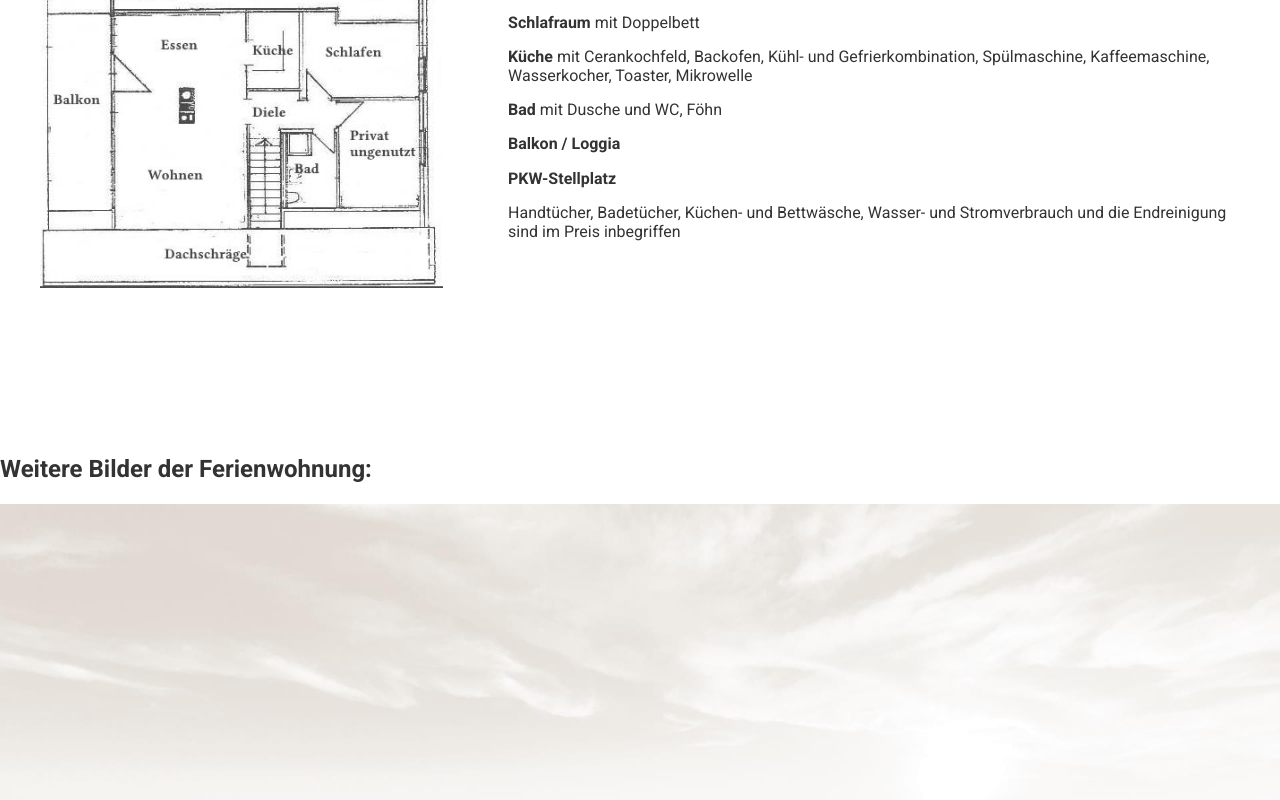
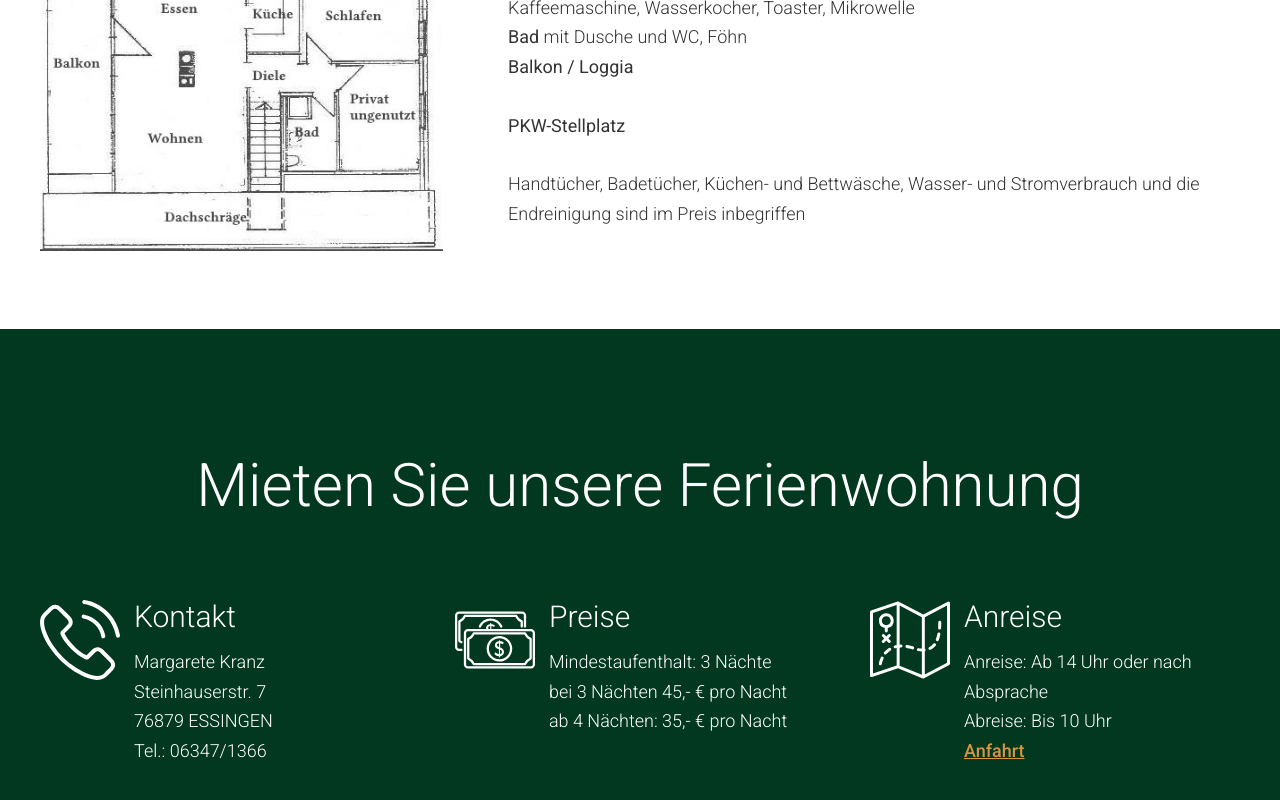
Before and after one commit to kongaman/fewo-kranz, a website: page app/index.html in a window 1280 px wide. Shown: the part 1640-2440 px from the top of the page. Drawn offline with Linux system fonts and the light colour scheme.

Commit message:
Mieten gestylt

```diff
--- a/app/assets/styles/base/_global.css
+++ b/app/assets/styles/base/_global.css
@@ -13,5 +13,5 @@ img {
 }
 
 a {
-  color: $mainGreen;
+  color: $mainOrange;
 }
--- a/app/assets/styles/modules/_feature-item.css
+++ b/app/assets/styles/modules/_feature-item.css
@@ -1,6 +1,7 @@
 .feature-item {
   position: relative;
-  padding-bottom: 2.5rem;
+  margin-bottom: 2rem;
+
 
   @mixin atSmall {
     padding-left: 94px;
@@ -29,4 +30,12 @@
       font-size: 1.875rem;
     }
   }
+
+  &__content {
+    text-align: center;
+
+    @mixin atMedium {
+      text-align: left;
+    }
+  }
 }
--- a/app/assets/styles/modules/_generic-content-container.css
+++ b/app/assets/styles/modules/_generic-content-container.css
@@ -3,15 +3,15 @@
   p {
     font-weight: 300;
     line-height: 1.65;
-    margin: 0 0 1.8rem 0;
 
     @mixin atSmall {
       font-size: 1.125rem;
+      margin: 0 0 1.8rem 0;
     }
   }
 
   p a {
-    font-weight: 700;
+    font-weight: 500;
   }
 
 }
--- a/app/assets/styles/modules/_row.css
+++ b/app/assets/styles/modules/_row.css
@@ -3,7 +3,12 @@
   @mixin clearfix;
 
   &--t-padding {
-    padding-top: 33px;
+    padding-top: 5px;
+
+    @mixin atMedium {
+      padding-top: 10px;
+    }
+
   }
 
   &--gutters {
--- a/app/assets/styles/styles.css
+++ b/app/assets/styles/styles.css
@@ -7,3 +7,6 @@
 @import "modules/_page-section";
 @import "modules/_headline";
 @import "modules/_row";
+@import "modules/_generic-content-container";
+@import "modules/_section-title";
+@import "modules/_feature-item";
--- a/app/index.html
+++ b/app/index.html
@@ -15,10 +15,8 @@
   <nav>
     <ul>
       <li><a href="#ausstattung">Ausstattung</a></li>
-      <li><a href="#preise">Preise</a></li>
-      <li><a href="#anreise">Anreise</a></li>
+      <li><a href="#preise">Kontakt und Preise</a></li>
       <li><a href="#bilder">Bilder</a></li>
-      <li><a href="#kontakt">Kontakt</a></li>
     </ul>
   </nav>
 
@@ -53,21 +51,58 @@
             <img src="assets/images/blauplan.jpg">
           </div>
           <div class="row__medium-8 row__medium-8--smaller row--t-padding">
-            <p><strong>Wohnraum mit Essbereich</strong> mit Schreibtisch, Fernseher, Couch...</p>
-            <p><strong>Schlafraum</strong> mit Doppelbett</p>
-            <p><strong>Küche</strong> mit Cerankochfeld, Backofen, Kühl- und Gefrierkombination, Spülmaschine, Kaffeemaschine, Wasserkocher, Toaster, Mikrowelle</p>
-            <p><strong>Bad</strong> mit Dusche und WC, Föhn</p>
-            <p><strong>Balkon / Loggia</strong></p>
-            <p><strong>PKW-Stellplatz</strong></p>
-            <p>Handtücher, Badetücher, Küchen- und Bettwäsche, Wasser- und Stromverbrauch und die Endreinigung sind im Preis inbegriffen</p>
+            <div class="generic-content-container">
+              <p><strong>Wohnraum mit Essbereich</strong> mit Schreibtisch, Fernseher, Couch...<br>
+              <strong>Schlafraum</strong> mit Doppelbett<br>
+              <strong>Küche</strong> mit Cerankochfeld, Backofen, Kühl- und Gefrierkombination, Spülmaschine, Kaffeemaschine, Wasserkocher, Toaster, Mikrowelle<br>
+              <strong>Bad</strong> mit Dusche und WC, Föhn<br>
+              <strong>Balkon / Loggia</strong></p>
+              <p><strong>PKW-Stellplatz</strong></p>
+              <p>Handtücher, Badetücher, Küchen- und Bettwäsche, Wasser- und Stromverbrauch und die Endreinigung sind im Preis inbegriffen</p>
+            </div>
+
           </div>
         </div>
       </div>
     </div>
   </div>
-
+  <div id="preise" class="page-section page-section--green">
+    <div class="wrapper">
+      <h2 class="section-title">Mieten Sie unsere Ferienwohnung</h2>
+      <div class="row row--gutters-small generic-content-container">
+        <div class="row__medium-4">
+          <div class="feature-item">
+            <img class="feature-item__icon" src="assets/images/icons/phone.svg" alt="">
+            <h3 class="feature-item__title">Kontakt</h3>
+              <p class="feature-item__content">Margarete Kranz<br />
+              Steinhauserstr. 7<br />
+              76879 ESSINGEN<br />
+              Tel.: 06347/1366</p>
+          </div>
+        </div>
+        <div class="row__medium-4">
+          <div class="feature-item">
+            <img class="feature-item__icon" src="assets/images/icons/geld.svg" alt="">
+            <h3 class="feature-item__title">Preise</h3>
+              <p class="feature-item__content">
+                Mindestaufenthalt: 3 Nächte<br />
+                bei 3 Nächten 45,- € pro Nacht<br />
+                ab 4 Nächten: 35,- € pro Nacht
+                </p>
+          </div>
+        </div>
+        <div class="row__medium-4">
+          <div class="feature-item">
+            <img class="feature-item__icon" src="assets/images/icons/map.svg" alt="">
+            <h3 class="feature-item__title">Anreise</h3>
+              <p class="feature-item__content">Anreise: Ab 14 Uhr oder nach Absprache<br />
+              Abreise: Bis 10 Uhr<br />
+              <a href="https://www.google.de/maps/place/Ferienwohnung+Kranz/@49.228465,8.1627934,15z/data=!4m5!3m4!1s0x0:0x4bffcfebe69e1f9b!8m2!3d49.2362277!4d8.167026">Anfahrt</a></p>
+          </div>
+        </div>
+    </div>
+  </div>
   <div id="bilder" class="page-section">
-      <h2>Weitere Bilder der Ferienwohnung:</h2>
         <img src="assets/images/bg-wingert-large.jpg">
     		<img src="assets/images/bad-full.jpg">
         <img src="assets/images/bad-wb.jpg">
@@ -77,33 +112,9 @@
         <img src="assets/images/wz1.jpg">
         <img src="assets/images/wz2.jpg">
   </div>
-  <div id="preise" class="page-section page-section--green">
-    <div class="wrapper">
-      <h2>Preise:</h2>
-       	pro Nacht ab 4 Nächten: 35,- €
-      	bei 3 Nächten 45,- €
-      	Mindestaufenthalt: 3 Nächte
-    </div>
-  </div>
 
-  <div id="anreise" class="page-section page-section--green">
-    <div class="wrapper">
-      ANREISE:Ab 14 Uhr oder nach telefonischer Absprache
-    	ABREISE: Bis 10 Uhr
-      Anfahrt - RoutenplanerLink
-    </div>
-  </div>
 
-  <div id="kontakt" class="page-section page-section--green">
-    <div class="wrapper">
-      <h2>Kontakt</h2>
-        So erreichen Sie Uns
-        Margarete Kranz
-        Steinhauserstr. 7
-        76879 ESSINGEN
-        Tel.: 06347/1366
-    </div>
-  </div>
 
+<div>Icons made by <a href="http://www.freepik.com" title="Freepik">Freepik</a> from <a href="https://www.flaticon.com/" title="Flaticon">www.flaticon.com</a> is licensed by <a href="http://creativecommons.org/licenses/by/3.0/" title="Creative Commons BY 3.0" target="_blank">CC 3.0 BY</a></div>
 </body>
 </HTML>
--- a/app/temp/styles/styles.css
+++ b/app/temp/styles/styles.css
@@ -466,7 +466,7 @@ img {
 }
 
 a {
-  color: #02381F;
+  color: #d59541;
 }
 
 .starter {
@@ -714,7 +714,16 @@ a {
   }
 
 .row--t-padding {
-    padding-top: 33px;
+    padding-top: 5px;
+
+  }
+
+@media (min-width: 800px) {
+
+.row--t-padding {
+      padding-top: 10px
+
+  }
   }
 
 .row--gutters {
@@ -840,3 +849,120 @@ a {
       display: -ms-flexbox;
       display: flex;
     }
+
+.generic-content-container p {
+    font-weight: 300;
+    line-height: 1.65;
+  }
+
+@media (min-width: 530px) {
+
+.generic-content-container p {
+      font-size: 1.125rem;
+      margin: 0 0 1.8rem 0
+  }
+  }
+
+.generic-content-container p a {
+    font-weight: 500;
+  }
+
+.section-title {
+  font-size: 2.55rem;
+  font-weight: 300;
+  text-align: center;
+
+}
+
+@media (min-width: 530px) {
+
+.section-title {
+    font-size: 3.75rem
+
+}
+  }
+
+.section-title strong {
+    font-weight: 500;
+  }
+
+.section-title--blue {
+    color: #2f5572;
+  }
+
+.section-title--less-margin {
+    margin-top: 0;
+    margin-bottom: 1.3rem;
+  }
+
+.section-title__icon {
+    display: block;
+    margin-left: auto;
+    margin-right: auto;
+    margin-bottom: .6rem;
+  }
+
+@media (min-width: 530px) {
+
+.section-title__icon {
+      position: relative;
+      top: 8px;
+      margin-right: .5rem;
+      margin-left: 0;
+      margin-bottom: 0;
+      display: inline-block
+  }
+  }
+
+.feature-item {
+  position: relative;
+  margin-bottom: 2rem;
+}
+
+@media (min-width: 530px) {
+
+.feature-item {
+    padding-left: 94px
+}
+  }
+
+.feature-item__icon {
+    display: block;
+    margin: 0 auto;
+  }
+
+@media (min-width: 530px) {
+
+.feature-item__icon {
+      position: absolute;
+      left: 0
+  }
+  }
+
+.feature-item__title {
+    font-size: 1.6rem;
+    font-weight: 300;
+    margin-top: .7em;
+    margin-bottom: .8rem;
+    text-align: center;
+  }
+
+@media (min-width: 530px) {
+
+.feature-item__title {
+      text-align: left;
+      margin-top: 1em;
+      font-size: 1.875rem
+  }
+  }
+
+.feature-item__content {
+    text-align: center;
+  }
+
+@media (min-width: 800px) {
+
+.feature-item__content {
+      text-align: left
+  }
+  }
```
Also changed, not shown: app/assets/images/icons/geld.svg (added), app/assets/images/icons/map.svg (added), app/assets/images/icons/phone.svg (added).
